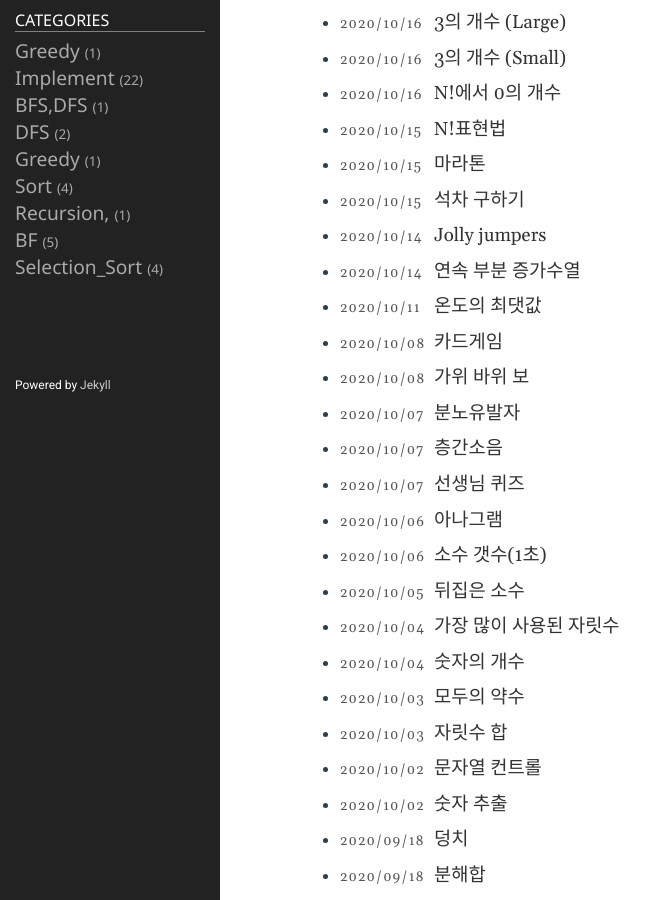
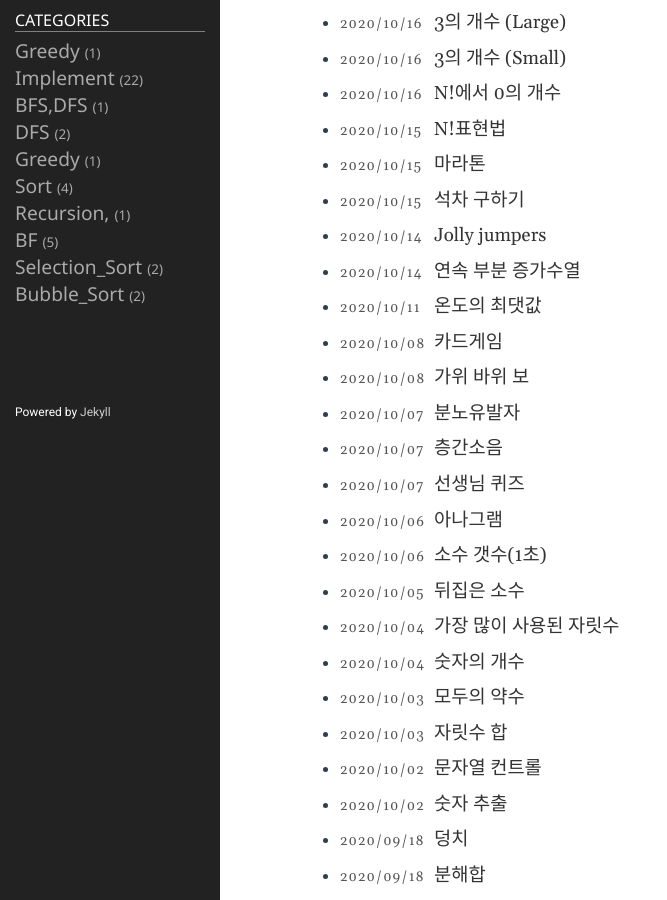
Before and after one commit to aksel26/changed, a Jekyll site: the page built from index.md, in a window 1280 px wide and 900 px high, scrolled down 312 px. Shown: the whole window, without its empty margins (0-667 px from the left). Built offline with Jekyll 4.4.1, drawn with Linux system fonts in a browser that asks for light colours.

Commit message:
버블정렬

```diff
--- a/_posts/2020-10-20-lecture34.md
+++ b/_posts/2020-10-20-lecture34.md
@@ -2,7 +2,7 @@
 layout: post
 title:  "버블정렬"
 date:   2020-10-20 13:31:29 +0900
-categories: Selection_Sort
+categories: Bubble_Sort
 ---
 # 버블정렬
 
--- a/_posts/2020-10-20-lecture35.md
+++ b/_posts/2020-10-20-lecture35.md
@@ -2,7 +2,7 @@
 layout: post
 title:  "Special Sort(버블정렬 응용)"
 date:   2020-10-20 13:31:29 +0900
-categories: Selection_Sort
+categories: Bubble_Sort
 ---
 # Special Sort (버블정렬 응용)
 
```
